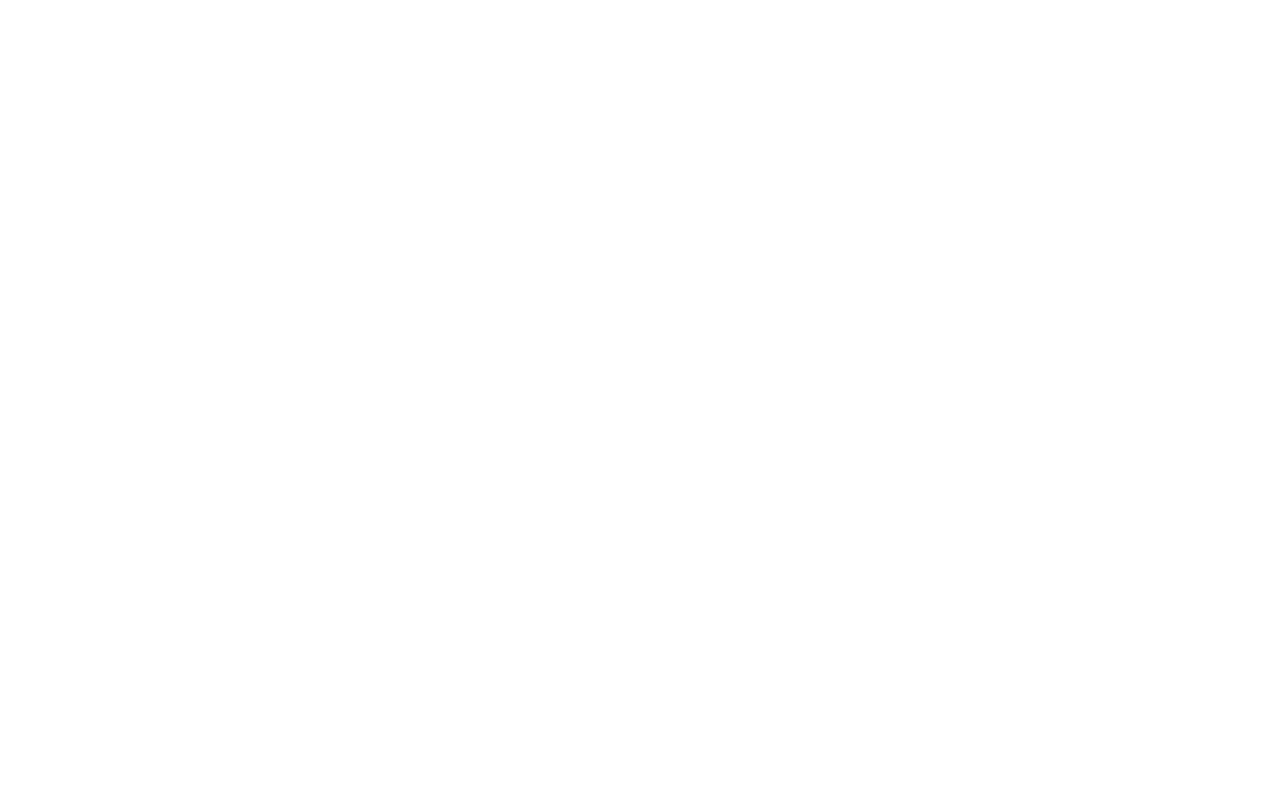
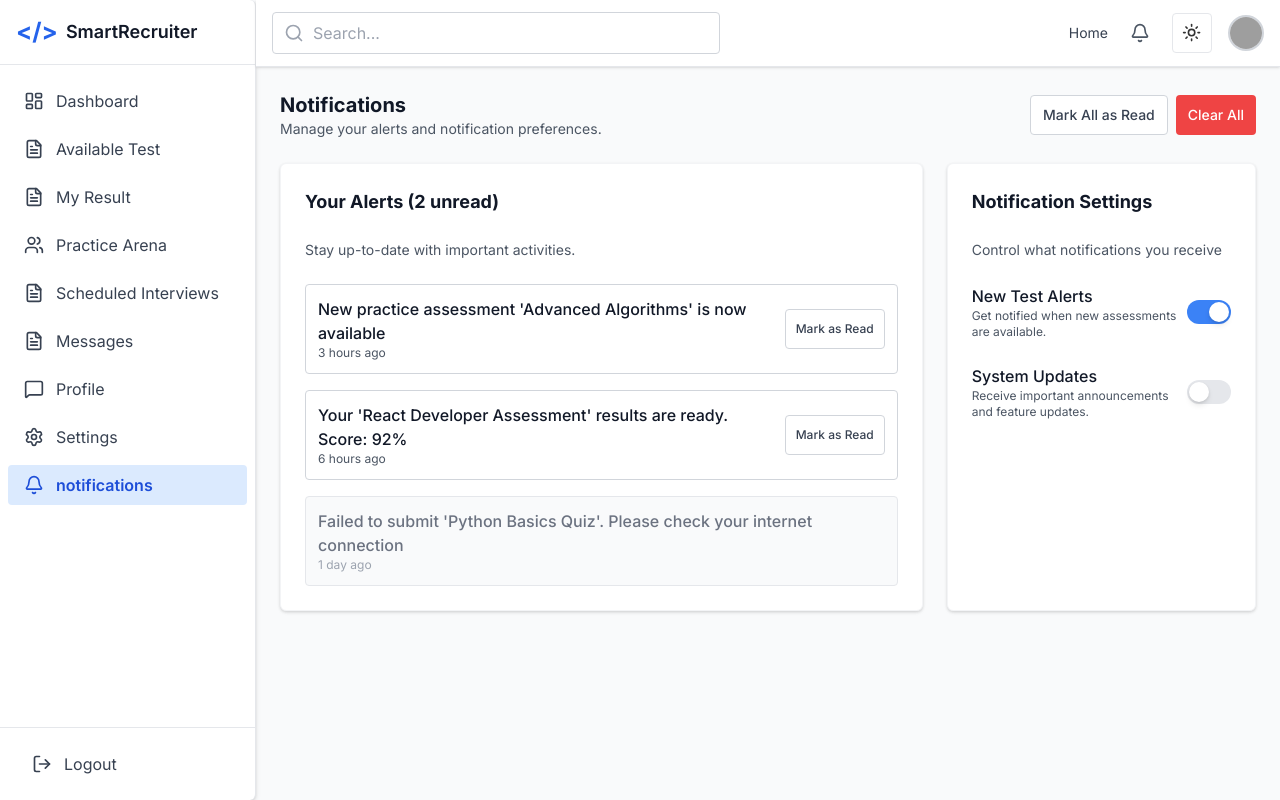
Before and after one commit to awuorochelle75/SmartRecruiter, a React (Vite) app in the folder client/: page /notifications in a window 1280 px wide. Before the commit this address had no page. Built offline with nearby package versions, Linux system fonts and the light colour scheme; grey boxes are pictures that could not be loaded.

Commit message:
update the interviewee notification page

```diff
--- a/client/src/App.jsx
+++ b/client/src/App.jsx
@@ -14,6 +14,7 @@
 import PracticeArena from './pages/Interviewee/PracticeArena';
 import ScheduledInterviews from './pages/Interviewee/ScheduledInterviews';
 import IntervieweeProfile from './pages/Interviewee/IntervieweeProfile';
+import IntervieweeNotification from './pages/Interviewee/IntervieweeNotification';
 
 
 function App() {
@@ -35,6 +36,7 @@
       <Route path="/practice" element={<PracticeArena/>} />
       <Route path="/interviews" element={<ScheduledInterviews/>} />
       <Route path="/myProfile" element={<IntervieweeProfile/>} />
+      <Route path="/notifications" element={<IntervieweeNotification/>} />
 
      </Routes>
 
--- a/client/src/components/IntervieweeSidebar.jsx
+++ b/client/src/components/IntervieweeSidebar.jsx
@@ -6,7 +6,8 @@
   Users,
   MessageSquare,
   Settings,
-  LogOut
+  LogOut,
+  Bell
 } from 'lucide-react';
 
 const IntervieweeSidebar = () => {
@@ -21,6 +22,7 @@
     { icon: FileText, label: "Messages", path: "/messages" },
     { icon: MessageSquare, label: "Profile", path: "/myProfile" },
     { icon: Settings, label: "Settings", path: "/settings" },
+    { icon: Bell, label: "notifications", path: "/notifications" },
   ];
 
   return (
--- /dev/null
+++ b/client/src/pages/Interviewee/IntervieweeNotification.jsx
@@ -0,0 +1,140 @@
+import React from "react";
+import { Search, Bell, User } from "lucide-react"; // Icons for NavbarDashboard
+import IntervieweeSidebar from "../../components/IntervieweeSidebar"; // Adjust path if needed
+import NavbarDashboard from "../../components/NavbarDashboard"; // Adjust path if needed
+import { Card, CardContent, CardHeader, CardTitle } from "@/components/ui/card"; // For various sections
+import { Button } from "@/components/ui/button"; // For action buttons
+import { Switch } from "@/components/ui/switch"; // For notification toggles
+
+// Mock data for notifications
+const notificationsData = [
+  {
+    id: 1,
+    title: "New practice assessment 'Advanced Algorithms' is now available",
+    time: "3 hours ago",
+    read: false,
+    type: "new_test",
+  },
+  {
+    id: 2,
+    title: "Your 'React Developer Assessment' results are ready. Score: 92%",
+    time: "6 hours ago",
+    read: false,
+    type: "results",
+  },
+  {
+    id: 3,
+    title: "Failed to submit 'Python Basics Quiz'. Please check your internet connection",
+    time: "1 day ago",
+    read: true,
+    type: "error",
+  },
+];
+
+const IntervieweeNotification = () => {
+  // Calculate unread count for the header
+  const unreadCount = notificationsData.filter(notif => !notif.read).length;
+
+  return (
+    <div className="flex min-h-screen font-sans bg-gray-50 dark:bg-gray-900">
+      {/* Sidebar: This component provides the left-hand navigation. */}
+      {/* It's imported from '../../components/IntervieweeSidebar'. */}
+      <IntervieweeSidebar />
+
+      {/* Main Content: This flexible container holds the NavbarDashboard and the main page content. */}
+      <div className="flex-1 flex flex-col">
+        {/* NavbarDashboard: This component serves as the top bar of the dashboard. */}
+        {/* It's imported from '../../components/NavbarDashboard'. */}
+        <NavbarDashboard/>
+
+        {/* Page Content: This is the primary area where dashboard-specific content is rendered. */}
+        <div className="flex-1 p-6 space-y-6">
+          {/* Header Section */}
+          <div className="flex flex-col md:flex-row md:items-center md:justify-between space-y-2 md:space-y-0">
+            <div>
+              <h2 className="text-xl font-bold text-gray-900 dark:text-white"> {/* Reduced from text-2xl to text-xl */}
+                Notifications
+              </h2>
+              <p className="text-sm text-gray-600 dark:text-gray-400"> {/* Reduced from default to text-sm */}
+                Manage your alerts and notification preferences.
+              </p>
+            </div>
+            <div className="flex space-x-2">
+              <Button variant="outline" className="border-gray-300 text-gray-700 hover:bg-gray-100 dark:border-gray-700 dark:text-gray-300 dark:hover:bg-gray-800 rounded-md px-3 py-1.5 text-sm"> {/* Reduced px/py, kept text-sm */}
+                Mark All as Read
+              </Button>
+              <Button variant="destructive" className="bg-red-500 hover:bg-red-600 text-white rounded-md px-3 py-1.5 text-sm"> {/* Reduced px/py, kept text-sm */}
+                Clear All
+              </Button>
+            </div>
+          </div>
+
+          {/* Main Content Area: Two columns for Alerts and Notification Settings */}
+          <div className="grid grid-cols-1 lg:grid-cols-3 gap-6">
+            {/* Left Column: Your Alerts - NOW POPULATED */}
+            <div className="lg:col-span-2 bg-white dark:bg-gray-800 shadow-md rounded-lg p-6 space-y-6 border border-gray-100 dark:border-gray-700">
+              <h3 className="text-lg font-bold text-gray-900 dark:text-white">Your Alerts ({unreadCount} unread)</h3> {/* Reduced from text-xl to text-lg */}
+              <p className="text-sm text-gray-600 dark:text-gray-400">Stay up-to-date with important activities.</p> {/* Reduced from default to text-sm */}
+              <div className="space-y-4">
+                {notificationsData.map((notification) => (
+                  <div
+                    key={notification.id}
+                    className={`flex justify-between items-center p-3 rounded-md border ${ /* Reduced padding */
+                      notification.read
+                        ? "bg-gray-50 dark:bg-gray-700 border-gray-200 dark:border-gray-600"
+                        : "bg-white dark:bg-gray-900 border-gray-300 dark:border-gray-600"
+                    }`}
+                  >
+                    <div>
+                      <p className={`font-medium text-base ${notification.read ? "text-gray-500 dark:text-gray-400" : "text-gray-900 dark:text-white"}`}> {/* Reduced from default to text-base */}
+                        {notification.title}
+                      </p>
+                      <p className={`text-xs ${notification.read ? "text-gray-400 dark:text-gray-500" : "text-gray-600 dark:text-gray-400"}`}> {/* Reduced from text-sm to text-xs */}
+                        {notification.time}
+                      </p>
+                    </div>
+                    {!notification.read && (
+                      <Button variant="outline" className="ml-4 border-gray-300 text-gray-700 hover:bg-gray-100 dark:border-gray-700 dark:text-gray-300 dark:hover:bg-gray-800 rounded-md px-2.5 py-1 text-xs"> {/* Reduced px/py, text-xs */}
+                        Mark as Read
+                      </Button>
+                    )}
+                  </div>
+                ))}
+              </div>
+            </div>
+
+            {/* Right Column: Notification Settings - NOW POPULATED */}
+            <div className="lg:col-span-1 bg-white dark:bg-gray-800 shadow-md rounded-lg p-6 space-y-6 border border-gray-100 dark:border-gray-700">
+              <h3 className="text-lg font-bold text-gray-900 dark:text-white">Notification Settings</h3> {/* Reduced from text-xl to text-lg */}
+              <p className="text-sm text-gray-600 dark:text-gray-400">Control what notifications you receive</p> {/* Reduced from default to text-sm */}
+              <div className="space-y-6">
+                {/* New Test Alerts */}
+                <div className="flex items-center justify-between">
+                  <div>
+                    <p className="font-medium text-base text-gray-900 dark:text-white">New Test Alerts</p> {/* Reduced from default to text-base */}
+                    <p className="text-xs text-gray-600 dark:text-gray-400"> {/* Reduced from text-sm to text-xs */}
+                      Get notified when new assessments are available.
+                    </p>
+                  </div>
+                  <Switch defaultChecked={true} className="data-[state=checked]:bg-blue-500 data-[state=unchecked]:bg-gray-200 dark:data-[state=checked]:bg-blue-600 dark:data-[state=unchecked]:bg-gray-600" />
+                </div>
+                {/* System Updates */}
+                <div className="flex items-center justify-between">
+                  <div>
+                    <p className="font-medium text-base text-gray-900 dark:text-white">System Updates</p> {/* Reduced from default to text-base */}
+                    <p className="text-xs text-gray-600 dark:text-gray-400"> {/* Reduced from text-sm to text-xs */}
+                      Receive important announcements and feature updates.
+                    </p>
+                  </div>
+                  <Switch defaultChecked={false} className="data-[state=checked]:bg-blue-500 data-[state=unchecked]:bg-gray-200 dark:data-[state=checked]:bg-blue-600 dark:data-[state=unchecked]:bg-gray-600" />
+                </div>
+              </div>
+            </div>
+          </div>
+        </div>
+      </div>
+    </div>
+  );
+};
+
+export default IntervieweeNotification;
```
